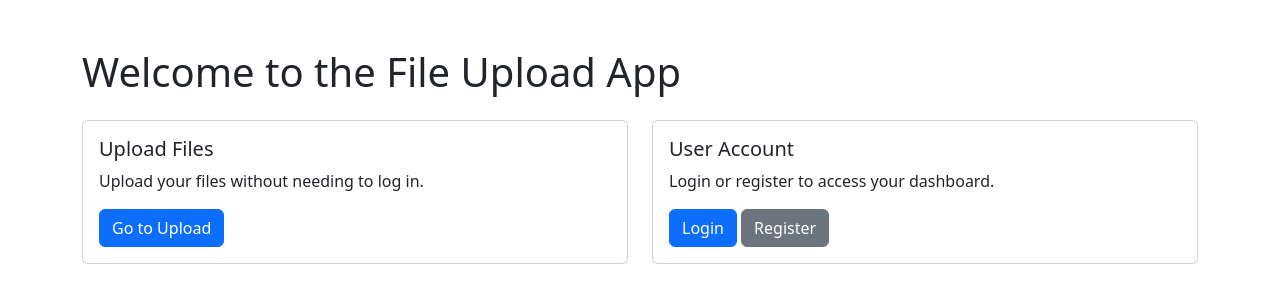
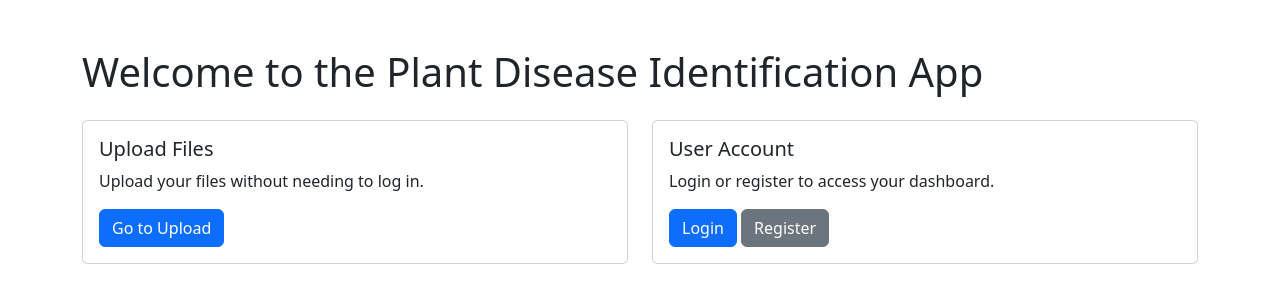
Before and after one commit to asent1234/PlantProject, a Flask app: page / in a window 1280 px wide. Shown: the top 303 px of the page. Run offline with Flask 3, Linux system fonts and the light colour scheme.

Commit message:
try uploading

```diff
--- a/web_development/app.py
+++ b/web_development/app.py
@@ -111,7 +111,6 @@ def register():
 
 
 @app.route('/upload', methods=['GET', 'POST'])
-# Removed @login_required to allow anyone to upload
 def upload_file():
     if request.method == 'POST':
         if 'file' not in request.files:
@@ -131,7 +130,6 @@ def upload_file():
 
 
 @app.route('/uploads/<filename>')
-# Removed @login_required to allow anyone to view uploads
 def uploaded_file(filename):
     return render_template('uploaded.html', filename=filename)
 
--- a/web_development/templates/home.html
+++ b/web_development/templates/home.html
@@ -8,7 +8,7 @@
 </head>
 <body>
     <div class="container mt-5">
-        <h1>Welcome to the File Upload App</h1>
+        <h1>Welcome to the Plant Disease Identification App</h1>
 
         <div class="row mt-4">
             <div class="col-md-6">
```
